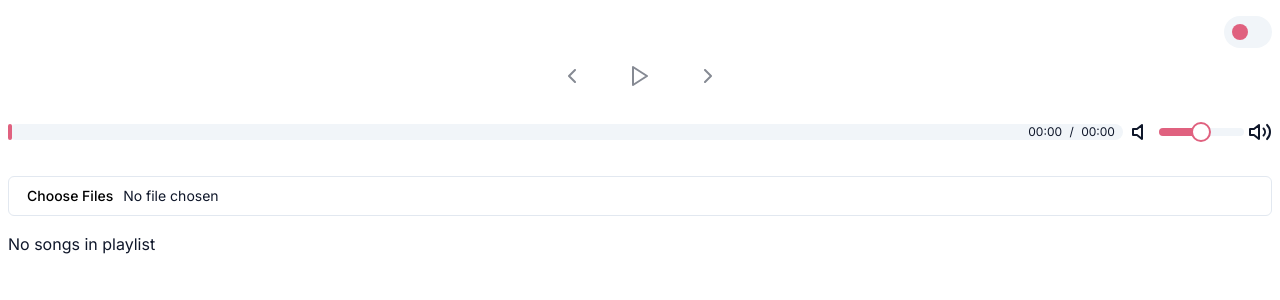
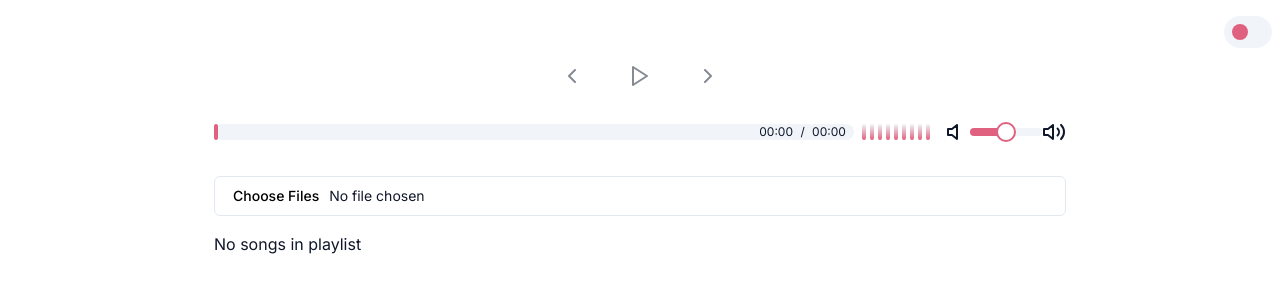
Before and after one commit to shohinrahmonov/react-tunes, a React (Vite) app: page / in a window 1280 px wide. Shown: the top 300 px of the page. Built offline with nearby package versions, Linux system fonts and the light colour scheme.

Commit message:
[add] wave component

```diff
--- a/src/components/player/index.tsx
+++ b/src/components/player/index.tsx
@@ -8,6 +8,7 @@ import Playlist from "@components/player/playlist";
 import {usePlayerStore} from "@store/player.store";
 import Volume from "@components/player/volume";
 import PlayerSelf from "@components/player/player";
+import Wave from "@components/player/wave";
 
 const Player = () => {
   const {
@@ -97,6 +98,7 @@ const Player = () => {
       </div>
       <div className="flex items-center my-4">
         <PlayerSelf />
+        <Wave className="mx-2" />
         <div className="flex items-center justify-between w-40 ml-2">
           <Icons.volume
             className="cursor-pointer w-6 h-6"
--- a/src/components/player/playlist.tsx
+++ b/src/components/player/playlist.tsx
@@ -21,14 +21,16 @@ const Playlist = () => {
               onClick={() => updateActiveSongIndex(index)}
               key={index}
               className={cn(
-                "flex justify-between items-center p-4 rounded-sm cursor-pointer hover:bg-accent hover:text-accent-foreground overflow-x-hidden",
+                "flex justify-between items-center p-4 rounded-sm cursor-pointer hover:bg-accent hover:text-accent-foreground overflow-x-hidden relative",
                 index === activeSongIndex ? "bg-accent" : ""
               )}
             >
               <span
                 className={cn(
                   "inline-block animate-marquee whitespace-nowrap w-[90%]",
-                  index === activeSongIndex ? "sm:animate-none" : "animate-none truncate  "
+                  index === activeSongIndex
+                    ? "sm:animate-none"
+                    : "animate-none truncate  "
                 )}
               >
                 {song.title}
--- /dev/null
+++ b/src/components/player/wave.tsx
@@ -0,0 +1,21 @@
+import { cn } from "@lib/utils";
+import { usePlayerStore } from "@store/player.store";
+
+const Wave = ({className}: {className?: string}) => {
+    const playing = usePlayerStore((state) => state.playing);
+  const storokes = Array.from({length: 9}, (_, i) => i + 1);
+
+  return (
+    <div className={cn("flex items-center h-4 space-x-1", className)}>
+      {storokes.map((_, index) => (
+        <div
+          key={index}
+          className="stroke animate-wave w-1 h-full rounded-full bg-gradient-to-t from-primary to-secondary"
+          style={{animationPlayState: playing? "running" : "paused"}}
+        ></div>
+      ))}
+    </div>
+  );
+};
+
+export default Wave;
--- a/src/pages/index.tsx
+++ b/src/pages/index.tsx
@@ -11,7 +11,9 @@ const Index = () => {
         value={theme === "dark" ? true : false}
         onChange={toggleTheme}
       />
-      <Player />
+      <div className="container">
+        <Player />
+      </div>
     </>
   );
 };
--- a/src/styles/global.css
+++ b/src/styles/global.css
@@ -75,8 +75,37 @@
 	* {
 		@apply border-border;
 	}
+
 	body {
 		@apply bg-background text-foreground;
 		font-feature-settings: "rlig" 1, "calt" 1;
 	}
 }
+
+.stroke:nth-child() {
+	animation-delay: 0s;
+}
+.stroke:nth-child(2) {
+	animation-delay: 0.3s;
+}
+.stroke:nth-child(3) {
+	animation-delay: 0.6s;
+}
+.stroke:nth-child(4) {
+	animation-delay: 0.9s;
+}
+.stroke:nth-child(5) {
+	animation-delay: 1.1s;
+}
+.stroke:nth-child(6) {
+	animation-delay: 0.9s;
+}
+.stroke:nth-child(7) {
+	animation-delay: 0.6s;
+}
+.stroke:nth-child(8) {
+	animation-delay: 0.3s;
+}
+.stroke:nth-child(9) {
+	animation-delay: 0s;
+}
--- a/tailwind.config.js
+++ b/tailwind.config.js
@@ -20,7 +20,7 @@ export default {
       center: true,
       padding: "1rem",
       screens: {
-        "2xl": "1400px",
+        "lg": "900px",
       },
     },
     extend: {
@@ -69,12 +69,17 @@ export default {
       },
       animation: {
         marquee: "marquee 15s linear infinite",
+        wave: "wave 1.2s linear infinite",
       },
       keyframes: {
         marquee: {
           "0%": {transform: "translateX(0%)"},
           "100%": {transform: "translateX(-100%)"},
         },
+        wave: {
+          "50%": {height: "20%"},
+          "100%": {height: "100%"},
+        }
       },
     },
   },
```
